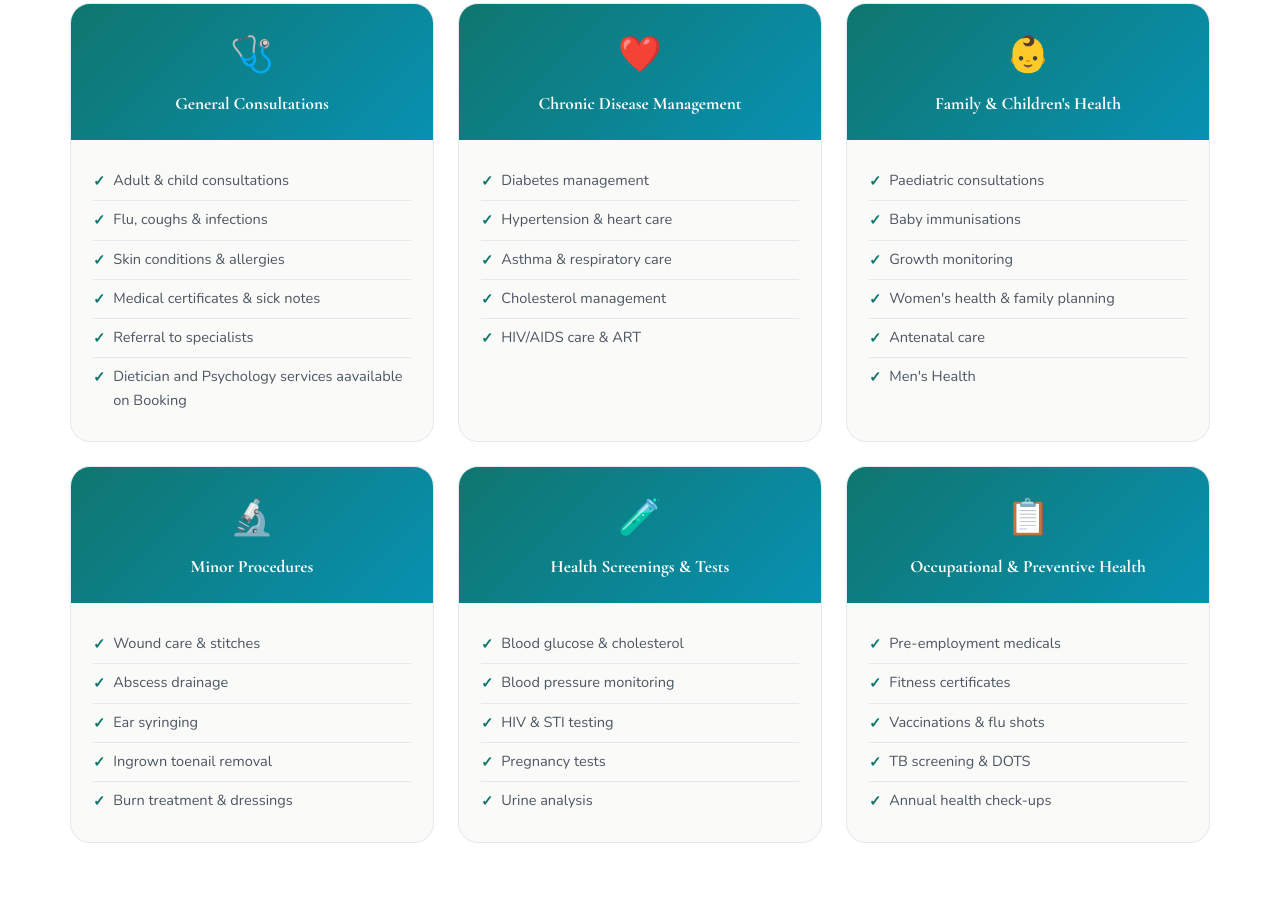
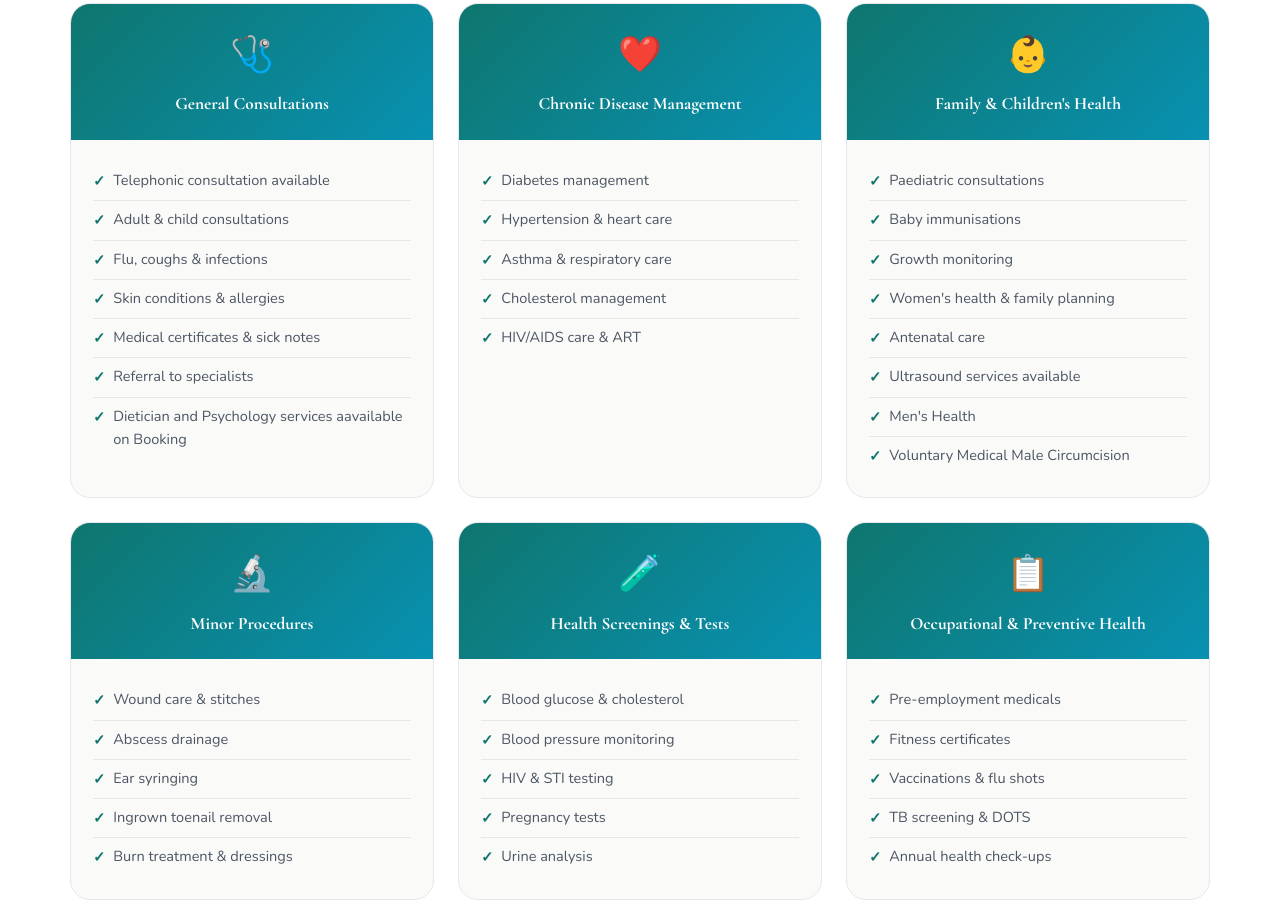
Before and after one commit to sunny124-a/Sunny-Family-Health-Centre, a plain HTML site: page index.html in a window 1280 px wide. Shown: the part 1348-2253 px from the top of the page. Drawn offline with nearby package versions, Linux system fonts and the light colour scheme.

Commit message:
Update index.html

```diff
--- a/index.html
+++ b/index.html
@@ -717,7 +717,7 @@ height="0" width="0" style="display:none;visibility:hidden"></iframe></noscript>
         <a href="#" class="logo">
             <div class="logo-sun">☀</div>
             <div class="logo-text">
-                <h1>Sunny Family Health Care Practice</h1>
+                <h1>Sunny Family Health Care Centre</h1>
             </div>
         </a>
         <ul class="nav-links" id="navLinks">
@@ -800,6 +800,7 @@ height="0" width="0" style="display:none;visibility:hidden"></iframe></noscript>
                 </div>
                 <div class="service-card-body">
                     <ul>
+                        <li>Telephonic consultation available</li>
                         <li>Adult & child consultations</li>
                         <li>Flu, coughs & infections</li>
                         <li>Skin conditions & allergies</li>
@@ -836,7 +837,9 @@ height="0" width="0" style="display:none;visibility:hidden"></iframe></noscript>
                         <li>Growth monitoring</li>
                         <li>Women's health & family planning</li>
                         <li>Antenatal care</li>
+                        <li>Ultrasound services available</li>
                         <li>Men's Health</li>
+                        <li>Voluntary Medical Male Circumcision</li>
                     </ul>
                 </div>
             </div>
```
